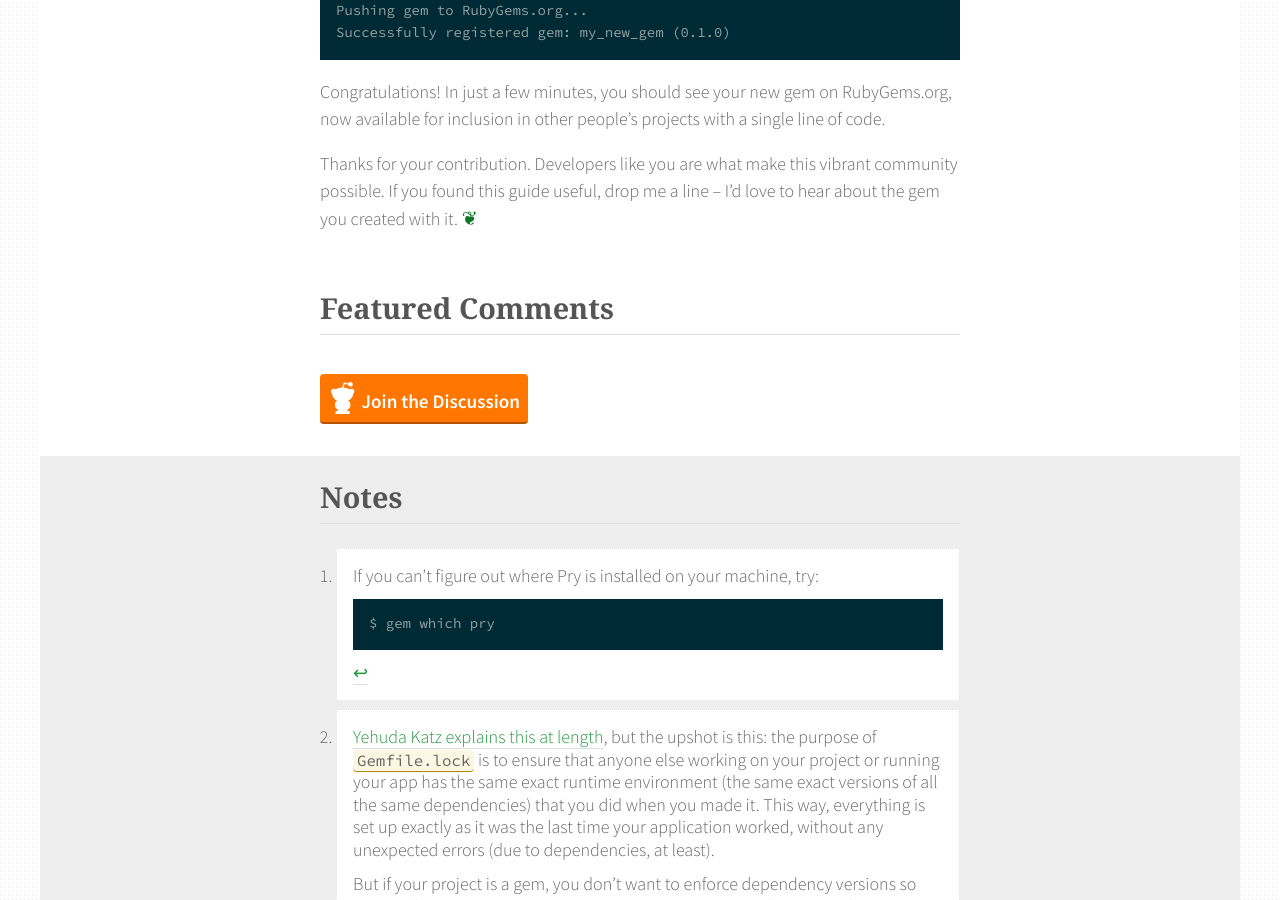
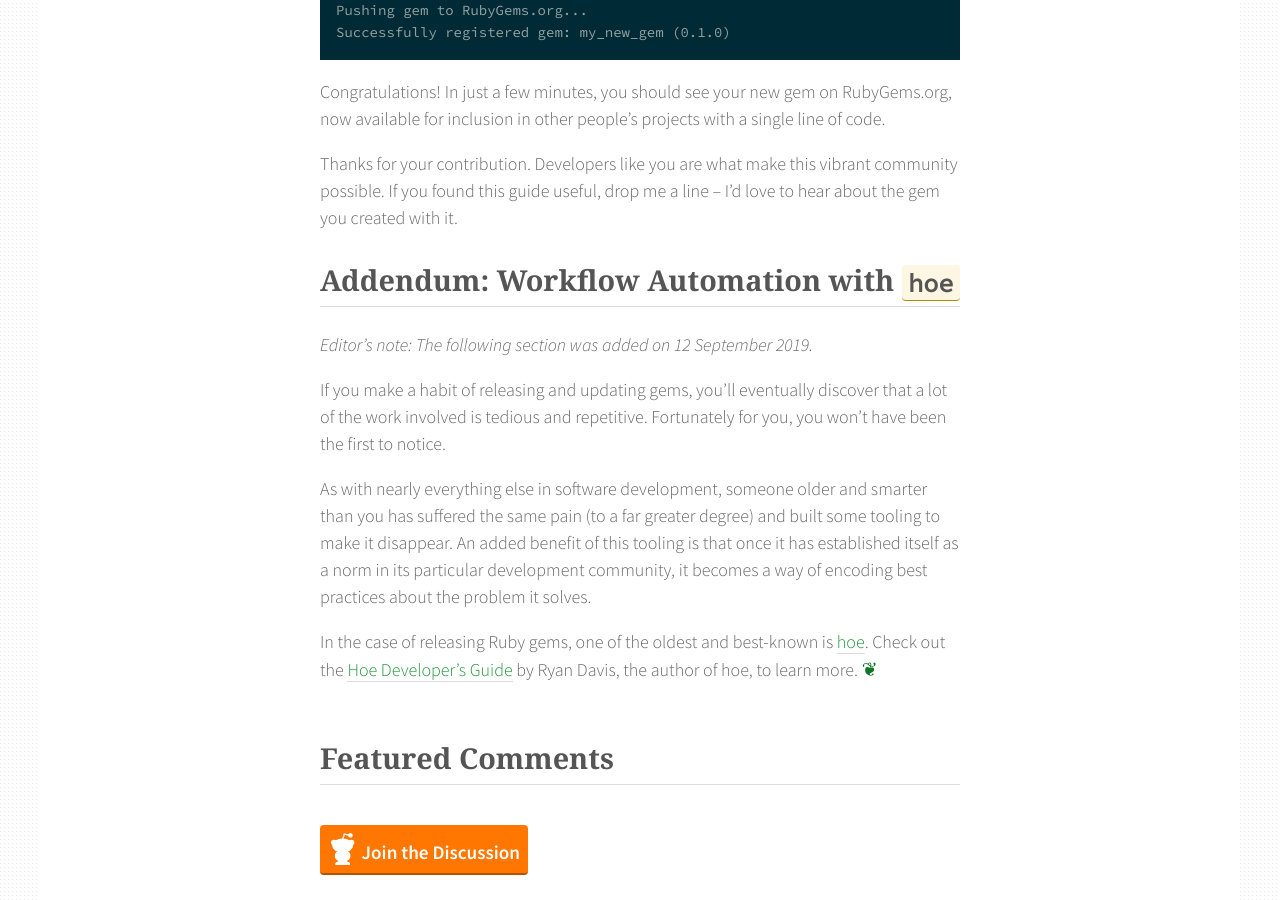
Before and after one commit to rlue/ryanlue.com, a Jekyll site: the page built from _posts/2017-02-18-how-to-publish-a-gem.md, in a window 1280 px wide and 900 px high, scrolled down 8385 px. Built offline with Jekyll 4.4.1, drawn with Linux system fonts in a browser that asks for light colours; some web fonts are replaced; a script that is not in the unit is left out.

Commit message:
Update How to Publish a Gem (add reference to hoe)

```diff
--- a/_posts/2017-02-18-how-to-publish-a-gem.md
+++ b/_posts/2017-02-18-how-to-publish-a-gem.md
@@ -252,6 +252,17 @@ Congratulations! In just a few minutes, you should see your new gem on RubyGems.
 
 Thanks for your contribution. Developers like you are what make this vibrant community possible. If you found this guide useful, drop me a line – I’d love to hear about the gem you created with it.
 
+Addendum: Workflow Automation with `hoe`
+----------------------------------------
+
+_Editor’s note: The following section was added on 12 September 2019._
+
+If you make a habit of releasing and updating gems, you’ll eventually discover that a lot of the work involved is tedious and repetitive. Fortunately for you, you won’t have been the first to notice.
+
+As with nearly everything else in software development, someone older and smarter than you has suffered the same pain (to a far greater degree) and built some tooling to make it disappear. An added benefit of this tooling is that once it has established itself as a norm in its particular development community, it becomes a way of encoding best practices about the problem it solves.
+
+In the case of releasing Ruby gems, one of the oldest and best-known is [hoe](http://www.zenspider.com/projects/hoe.html). Check out the [Hoe Developer’s Guide](http://yukimotopress.github.io/gem-tasks) by Ryan Davis, the author of hoe, to learn more.
+
 ---
 
 [^1]:
```
